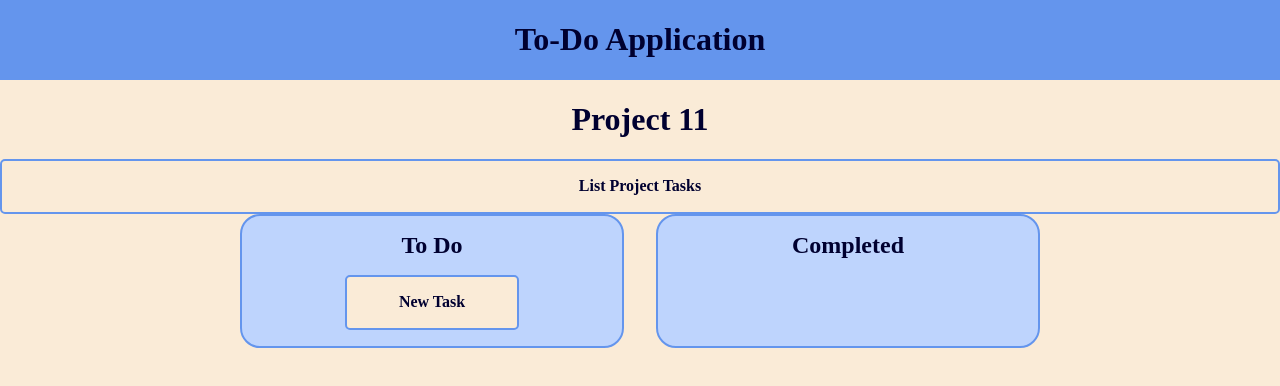
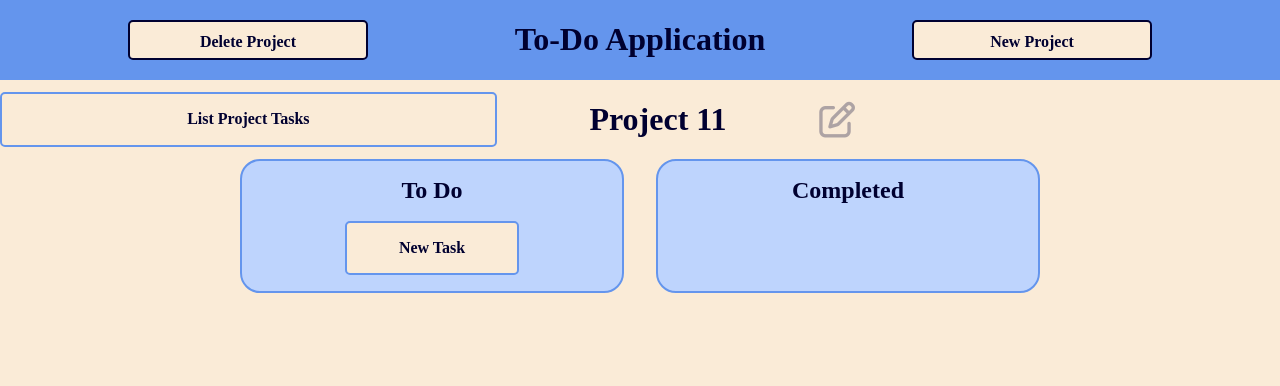
Before and after one commit to hoarus/todo-list, a website built with webpack: page dist/index.html in a window 1280 px wide. Built offline with nearby package versions, Linux system fonts and the light colour scheme; files whose address does not match are found by name.

Commit message:
Add buttons to delete, add and edit project

```diff
--- a/src/stylesheets/style.css
+++ b/src/stylesheets/style.css
@@ -47,8 +47,53 @@ h2, h3 {
 nav{
   background-color: var(--backgroundAccent);
   display: flex;
-  justify-content: center;
+  align-items: center;
+  justify-content: space-between;
 }
+
+.new-project {
+  width: 15rem;
+  height: 50%;
+  line-height: 50%;
+  margin-right: 10%;
+  margin-left: 10%;
+  border: solid 2px var(--textPrimary);
+}
+
+/* Project Header Bar */
+.project-header-bar{
+  display: flex;
+  align-items: center;
+  justify-content: space-around;
+}
+
+.project-header-bar > * {
+  flex: 1;
+}
+
+.project-header{
+  flex-grow: 0.7;
+}
+
+
+
+/* Edit Icon */
+
+.fa-edit {
+  opacity: 0.3;
+  position: relative;
+  transform-origin: left;
+}
+
+.fa-edit:hover {
+  opacity: 1;
+}
+
+.fa-edit:active{
+  transform: scale(1.1);
+
+}
+
 
 
 /* Task boxes  */
@@ -256,6 +301,8 @@ label {
   transform: scale(1.1);
 }
 
+
+
 /* hidden */
 
 .hidden {
```
Also changed, not shown: README.md, dist/index.html.
